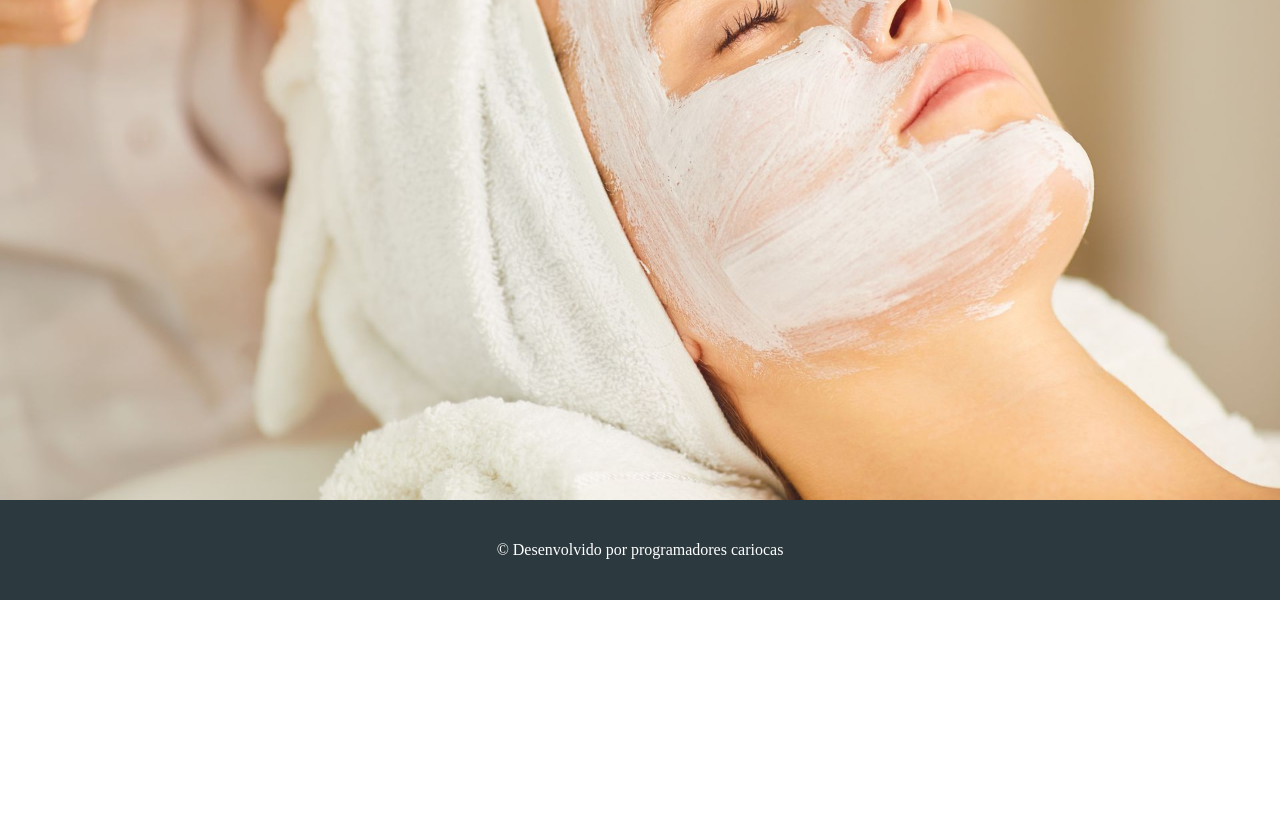
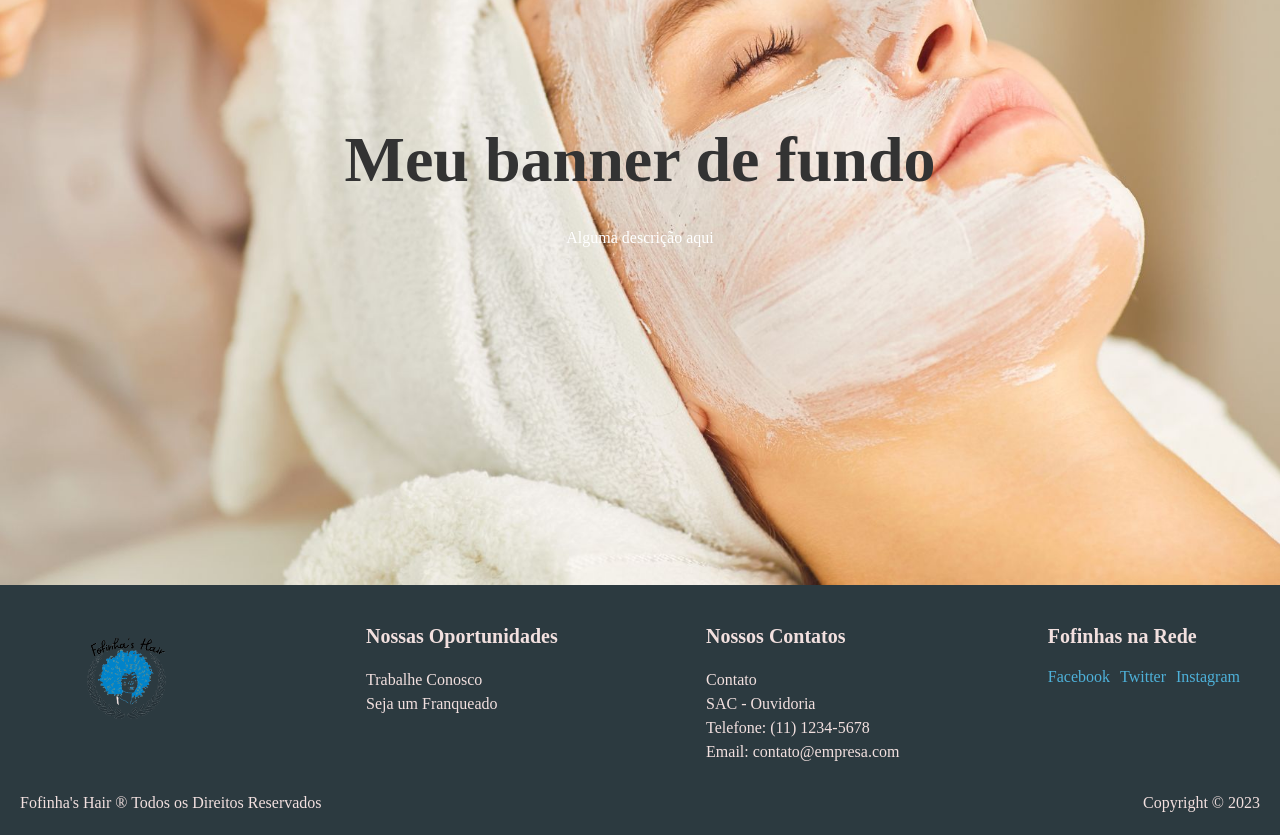
Before and after one commit to AndisVader/06.Projeto-Grupo-SalaoDeBeleza, a React (Vite) app: page / in a window 1280 px wide. Shown: the part 320-1155 px from the top of the page. Before the commit the page ends 920 px from the top, so only its background shows below. Built offline with nearby package versions, Linux system fonts and the light colour scheme.

Commit message:
01.06 Ajustando Banner e pagina de contatos

```diff
--- a/package.json
+++ b/package.json
@@ -16,6 +16,7 @@
     "json-server": "^0.17.1",
     "react": "^18.2.0",
     "react-dom": "^18.2.0",
+    "react-icons":"^4.7.1",
     "react-router": "^6.8.1",
     "react-router-dom": "^6.8.1"
   },
--- a/src/frontend/components/template/Footer/Footer.css
+++ b/src/frontend/components/template/Footer/Footer.css
@@ -6,11 +6,79 @@
   --cor5: #F2E0DF;
 }
 
-footer{
-  background-color: var(--cor3);
-  color: #fff;
+footer {
+  padding: 40px 0;
+  color: var(--cor5);
+  background: var(--cor3);
+}
+
+.footer-container {
   display: flex;
-  align-items: center;
-  justify-content: center;
-  padding: 0 25px;
+  flex-wrap: wrap;
+  justify-content: space-between;
+  max-width: 1200px;
+  margin: 0 auto;
 }
+
+.footer-logo img {
+  max-width: 200px;
+}
+
+.footer-info h4 {
+  margin-bottom: 20px;
+  font-size: 20px;
+}
+
+.footer-info p {
+  margin: 0;
+  font-size: 16px;
+  line-height: 1.5;
+}
+
+.footer-conosco h4 {
+  margin-bottom: 20px;
+  font-size: 20px;
+}
+
+.footer-conosco p {
+  margin: 0;
+  font-size: 16px;
+  line-height: 1.5;
+}
+
+.footer-social h4 {
+  margin-bottom: 20px;
+  font-size: 20px;
+}
+
+.footer-social ul {
+  list-style: none;
+  margin: 0;
+  padding: 0;
+}
+
+.footer-social ul li {
+  display: inline-block;
+  margin-right: 10px;
+}
+
+.footer-social ul li:last-child {
+  margin-right: 0;
+}
+
+.footer-social ul li a {
+  font-size: 16px;
+  text-decoration: none;
+  color: #4EB1D9;
+}
+
+.footer-social ul li a:hover {
+  text-decoration: underline;
+}
+
+.footer-direitos{
+  display: flex;
+  justify-content: space-between;
+  margin-top: 10px;
+  padding: 20px;
+}
--- a/src/frontend/components/template/Footer/Footer.jsx
+++ b/src/frontend/components/template/Footer/Footer.jsx
@@ -1,9 +1,37 @@
 import React from "react";
+import 'font-awesome/css/font-awesome.min.css'
 import './Footer.css'
+import logo from '../../../assets/img/logo-semFundo.png'
 
 export default props =>
   <footer className="footer">
-    <span>
-      <p>© Desenvolvido por programadores cariocas</p>
-    </span>
+    <div className="footer-container">
+      <div className="footer-logo">
+        <img src={logo} alt="Logo" />
+      </div>
+      <div className="footer-conosco">
+        <h4>Nossas Oportunidades</h4>
+        <p>Trabalhe Conosco</p>
+        <p>Seja um Franqueado</p>
+      </div>
+      <div className="footer-info">
+        <h4>Nossos Contatos</h4>
+        <p>Contato</p>
+        <p>SAC - Ouvidoria</p>
+        <p>Telefone: (11) 1234-5678</p>
+        <p>Email: contato@empresa.com</p>
+      </div>
+      <div className="footer-social">
+        <h4>Fofinhas na Rede</h4>
+        <ul>
+          <li><a href="#">Facebook</a></li>
+          <li><a href="#">Twitter</a></li>
+          <li><a href="#">Instagram</a></li>
+        </ul>
+      </div>
+    </div>
+    <div className="footer-direitos">
+      <span>Fofinha's Hair &reg; Todos os Direitos Reservados</span>
+      <span>Copyright &copy; 2023</span>
+    </div>
   </footer>
--- a/src/frontend/components/template/Header/Header.css
+++ b/src/frontend/components/template/Header/Header.css
@@ -7,10 +7,13 @@
 }
 
 header{
+  position: fixed;
+  width: 100%;
   background-color: rgba(14, 13, 13, 0.178);
   display: flex;
   align-items: center;
   justify-content: space-between;
+  z-index: 100;
 }
 
 img{
--- a/src/frontend/components/template/Main/Main.css
+++ b/src/frontend/components/template/Main/Main.css
@@ -5,3 +5,7 @@
   --cor4: #6FBFBF;
   --cor5: #F2E0DF;
 }
+
+.corpo{
+  padding: 5px 0px 0px 0px;
+}
--- a/src/frontend/main/App.css
+++ b/src/frontend/main/App.css
@@ -11,7 +11,7 @@
 
   --header-height: 100px;
   --main-height: 100px;
-  --footer-height: 100px;
+  --footer-height: 250px;
 
   --shadow1: 0 2px 23px 0 rgba(0,0,0,0.1);
   --shadow2: 0 2px 49px 0 rgba(0,0,0,0.06);
--- /dev/null
+++ b/src/frontend/pages/Contact/Contact.css
@@ -0,0 +1,57 @@
+:root{
+  --cor1: #048ABF;
+  --cor2: #4EB1D9;
+  --cor3: #2C3A40;
+  --cor4: #6FBFBF;
+  --cor5: #F2E0DF;
+  --titulo: Ubuntu;
+  --texto: Barlow;
+}
+
+.container {
+  max-width: 500px;
+  margin: 0 auto;
+  padding: 20px;
+  background-color: var(--cor5);
+  box-shadow: 0px 0px 10px rgba(0, 0, 0, 0.1);
+}
+
+h1 {
+  font-size: 36px;
+  margin-bottom: 20px;
+  color: #333;
+}
+
+form {
+  display: flex;
+  flex-direction: column;
+}
+
+label {
+  font-size: 16px;
+  margin-bottom: 10px;
+  color: #333;
+}
+
+input,
+textarea {
+  padding: 10px;
+  margin-bottom: 20px;
+  border: none;
+  border-radius: 5px;
+  box-shadow: 0px 0px 10px rgba(0, 0, 0, 0.1);
+}
+
+button {
+  padding: 10px;
+  background-color: #333;
+  color: #fff;
+  border: none;
+  border-radius: 5px;
+  box-shadow: 0px 0px 10px rgba(0, 0, 0, 0.1);
+  cursor: pointer;
+}
+
+button:hover {
+  background-color: #222;
+}
--- a/src/frontend/pages/Contact/Contact.jsx
+++ b/src/frontend/pages/Contact/Contact.jsx
@@ -1,5 +1,22 @@
 import React from 'react'
 import Main from '../../components/template/Main/Main'
+import './Contact.css'
 
 export default props =>
-  <Main></Main>
+  <Main>
+    <div className="container">
+      <h1>Contatos</h1>
+      <form>
+        <label htmlFor="name">Nome:</label>
+        <input type="text" id="name" name="name" required />
+
+        <label htmlFor="email">Email:</label>
+        <input type="email" id="email" name="email" required />
+
+        <label htmlFor="message">Mensagem:</label>
+        <textarea id="message" name="message" required></textarea>
+
+        <button type="submit">Enviar</button>
+      </form>
+    </div>
+  </Main>
--- /dev/null
+++ b/src/frontend/pages/Home/Banner.css
@@ -0,0 +1,19 @@
+.banner {
+  display: flex;
+  flex-direction: column;
+  justify-content: center;
+  align-items: center;
+  height: 100vh;
+  background-image: url('./../../assets/img/BannerFundo.jpg');
+  background-size: cover;
+  background-position: top center;
+  background-repeat: no-repeat;
+  background-attachment: fixed;
+  color: white;
+  text-align: center;
+}
+
+.banner h1 {
+  font-size: 4rem;
+  margin-bottom: 2rem;
+}
--- /dev/null
+++ b/src/frontend/pages/Home/Banner.jsx
@@ -0,0 +1,13 @@
+import React from 'react';
+import './Banner.css'
+
+const Banner = () => {
+  return (
+    <div className="banner">
+      <h1>Meu banner de fundo</h1>
+      <p>Alguma descrição aqui</p>
+    </div>
+  );
+};
+
+export default Banner;
--- a/src/frontend/pages/Home/Home.jsx
+++ b/src/frontend/pages/Home/Home.jsx
@@ -1,11 +1,9 @@
 import React from 'react'
 import Main from '../../components/template/Main/Main'
-import Banner from '../../assets/img/BannerFundo.jpg'
 import './Home.css'
+import Banner from './Banner'
 
 export default props =>
   <Main>
-    <section className='banner'>
-      <img src={Banner} alt="banner" />
-    </section>
+    <Banner/>
   </Main>
```
Also changed, not shown: 1 other file (tests, documents, lock files or other folders).
